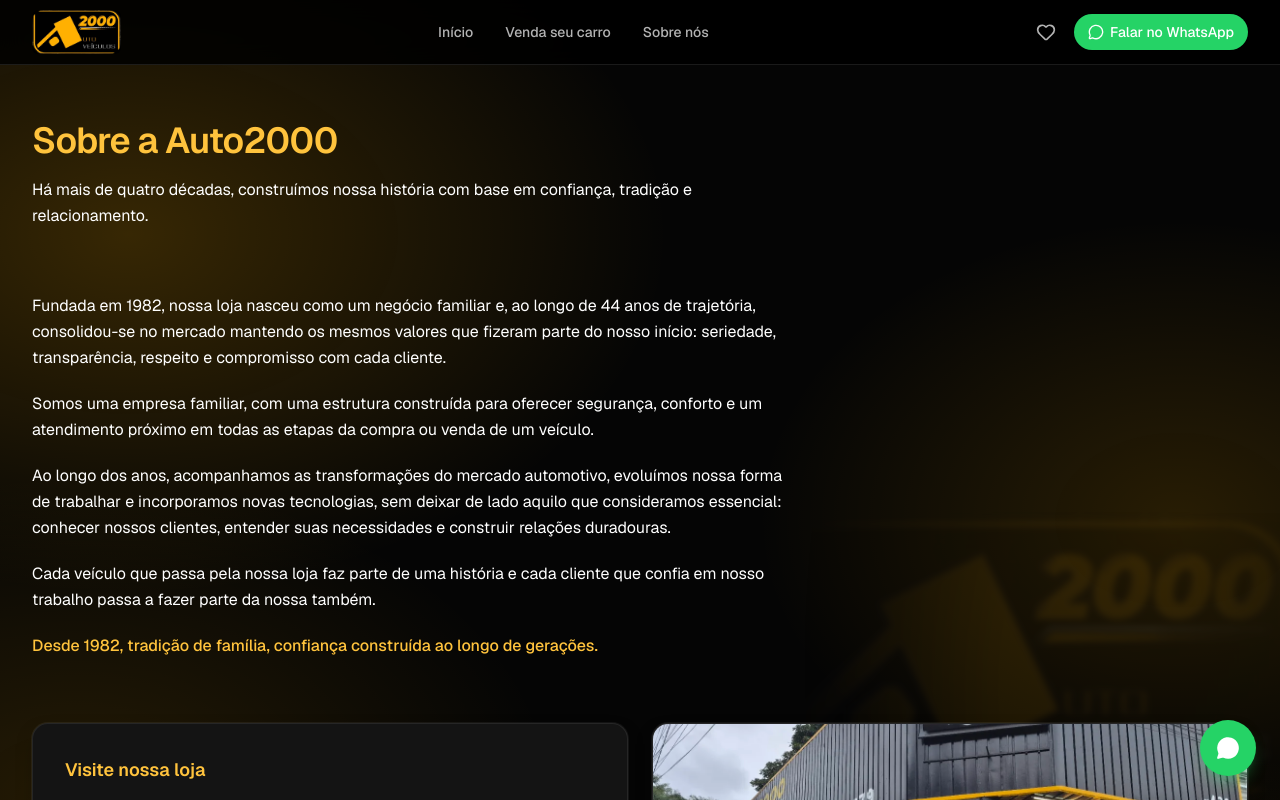
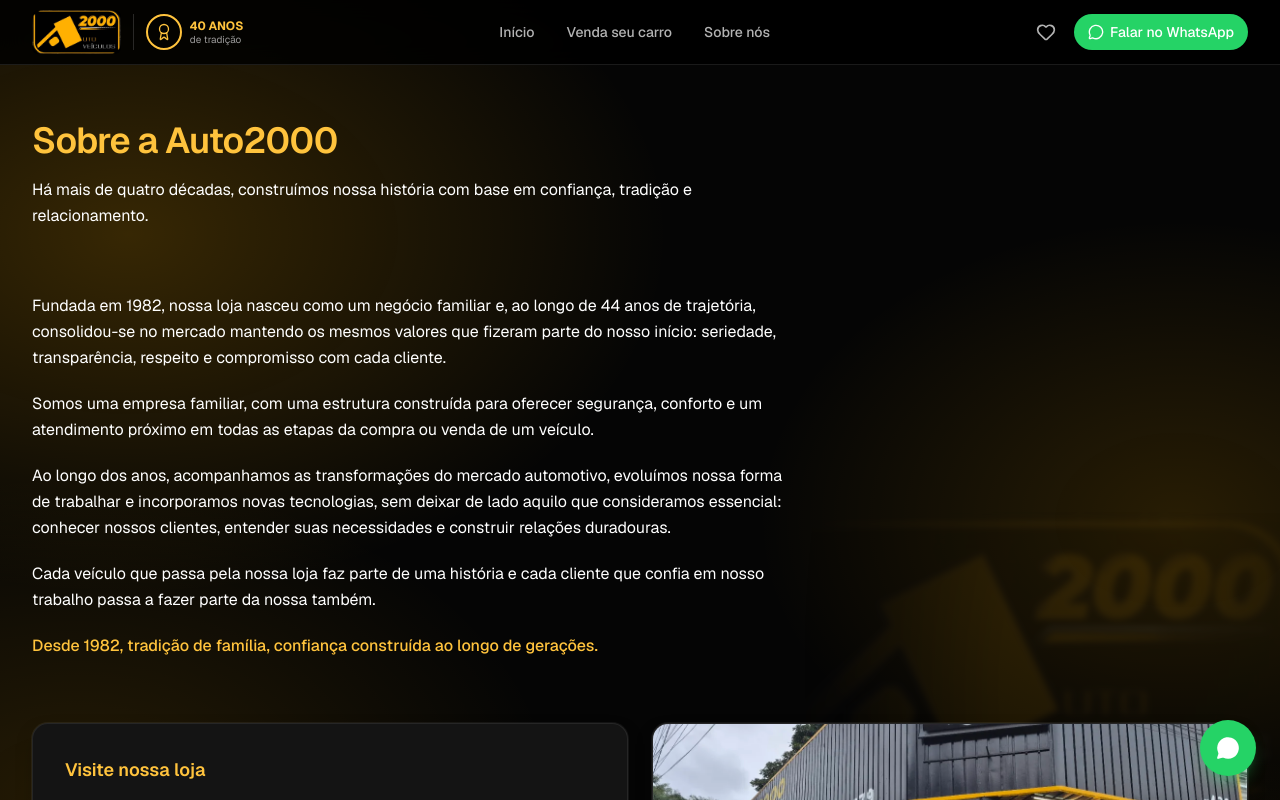
Before and after one commit to giovannasellmedbrasil-boop/Sistema-Auto2000, a Next.js app: page /sobre in a window 1280 px wide. Shown: the top 800 px of the page. Built offline with nearby package versions, Linux system fonts and the light colour scheme.

Commit message:
Add "40 anos de tradição" seal badge next to the header logo
Circular award-icon badge always shows next to the logo; the "40 ANOS
/ de tradição" text appears from the sm breakpoint up to keep the
mobile header compact.

Co-Authored-By: Claude Sonnet 5 <noreply@anthropic.com>

```diff
--- a/components/layout/Header.tsx
+++ b/components/layout/Header.tsx
@@ -3,7 +3,7 @@
 import Link from "next/link";
 import Image from "next/image";
 import { useState } from "react";
-import { Menu, X, MessageCircle, Heart } from "lucide-react";
+import { Menu, X, MessageCircle, Heart, Award } from "lucide-react";
 import { Button } from "@/components/ui/Button";
 import { Container } from "@/components/ui/Container";
 import { buildWhatsAppLink } from "@/lib/utils";
@@ -20,6 +20,7 @@ export function Header() {
   return (
     <header className="sticky top-0 z-50 border-b border-white/10 bg-black/85 backdrop-blur-md">
       <Container className="flex h-16 items-center justify-between">
+        <div className="flex items-center gap-3">
           <Link href="/" className="flex items-center" aria-label="Auto2000 — início">
             <Image
               src="/logo.png"
@@ -30,6 +31,17 @@ export function Header() {
               className="h-11 w-auto rounded-md"
             />
           </Link>
+
+          <div className="flex items-center gap-2 border-l border-white/15 pl-3">
+            <span className="flex h-9 w-9 shrink-0 items-center justify-center rounded-full border-2 border-accent-400 text-accent-400">
+              <Award className="h-4.5 w-4.5" strokeWidth={1.75} />
+            </span>
+            <span className="hidden leading-tight sm:block">
+              <span className="block text-xs font-bold text-accent-400">40 ANOS</span>
+              <span className="block text-[10px] text-white/60">de tradição</span>
+            </span>
+          </div>
+        </div>
 
         <nav className="hidden items-center gap-1 lg:flex">
           {NAV_LINKS.map((link) => (
```
Lines whose indentation alone changed are shown as unchanged.
